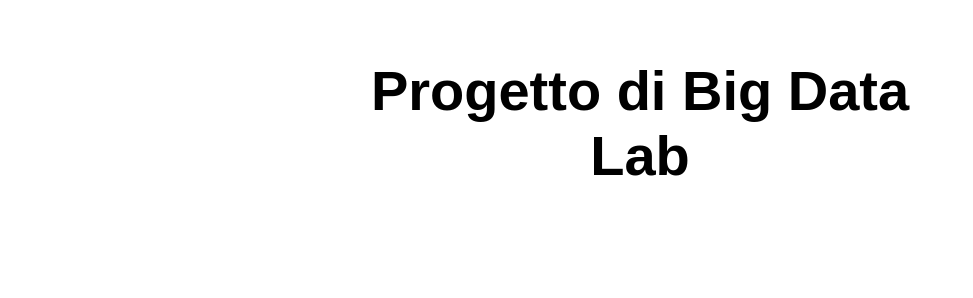
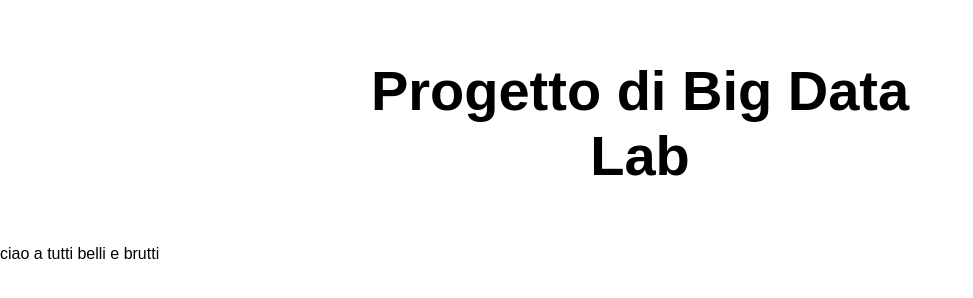
Before and after one commit to Simone-Damico/BDPLabAzure, a plain HTML site: page src/index.html in a window 1280 px wide. Shown: the whole page, without its empty margins (0-973 px from the left). Drawn offline with Linux system fonts and the light colour scheme.

Commit message:
Update index.html

```diff
--- a/src/index.html
+++ b/src/index.html
@@ -12,6 +12,7 @@
   <main>
     <h1> Progetto di Big Data Lab </h1>
   </main>
+  ciao a tutti belli e brutti
 </body>
 
 </html>
```
